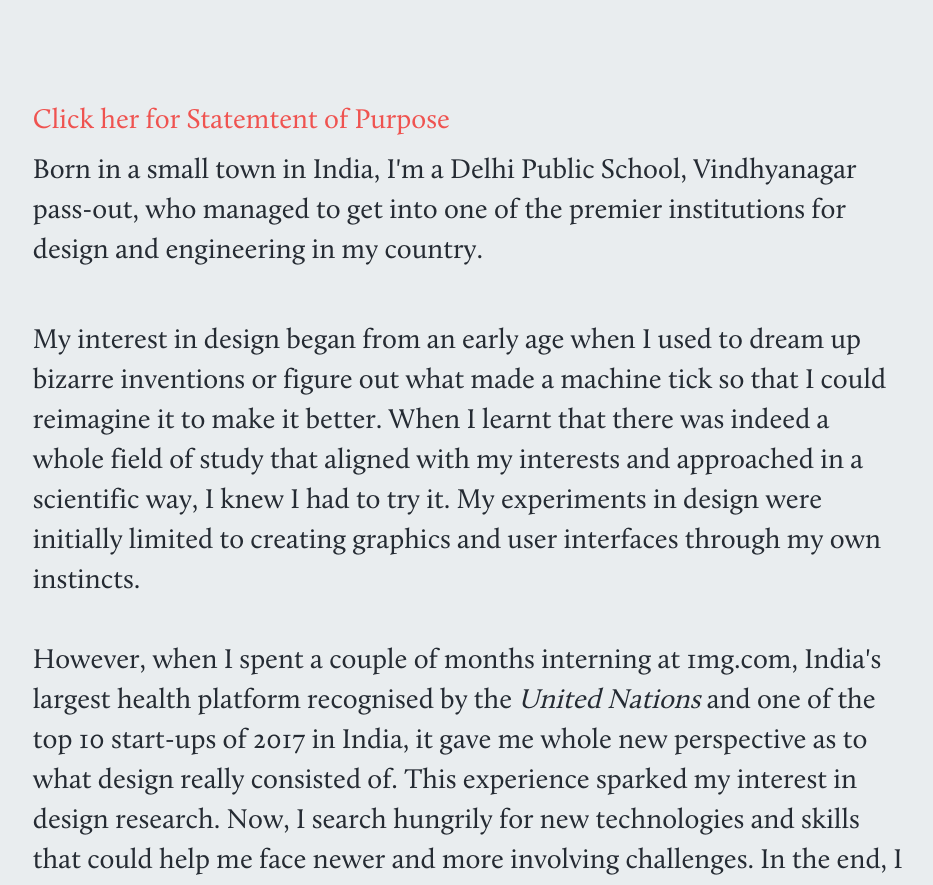
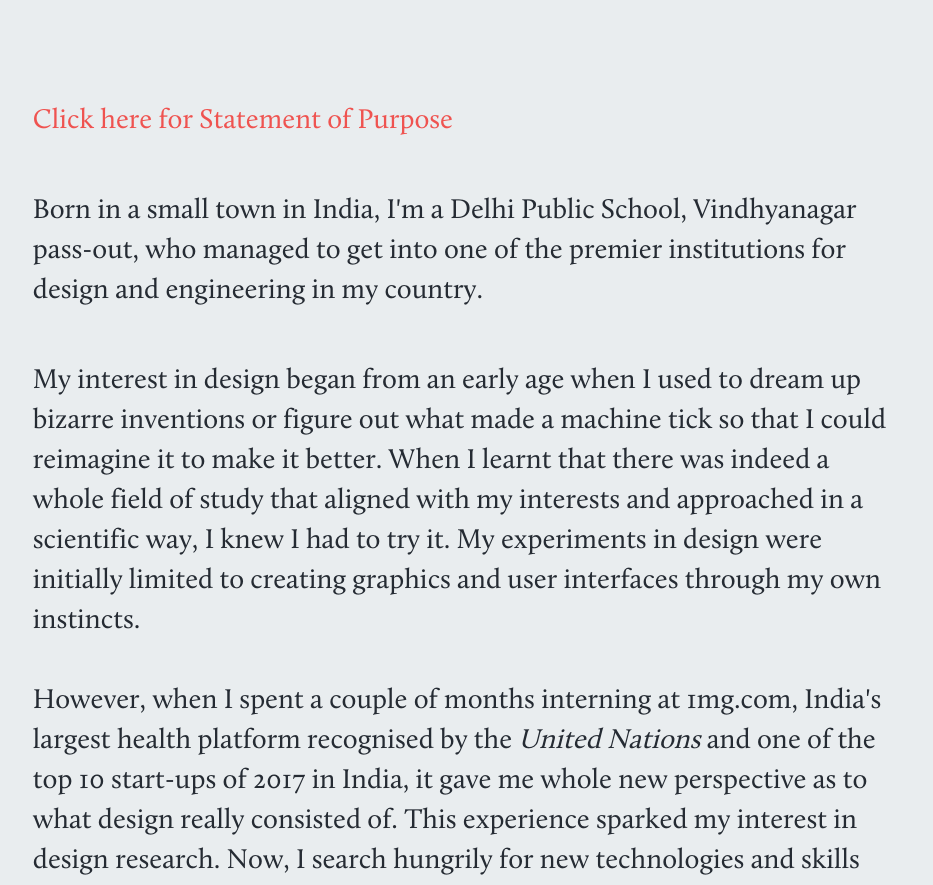
Before and after one commit to ashutoshdesign/ashutoshdesign.github.io, a plain HTML site: page about.html in a window 1280 px wide. Shown: the part 1179-2064 px from the top of the page, without its empty margins (172-1105 px from the left). Drawn offline with Linux system fonts and the light colour scheme.

Commit message:
Update about.html

```diff
--- a/about.html
+++ b/about.html
@@ -315,7 +315,7 @@
 
     <div class="row about-level-two">
      <div class="col-xs-12 level-two">
-         <p class="about-content"><a href="ashutoshdesign.github.io/SOP.pdf" class="project-link">Click her for Statemtent of Purpose</a></p>
+         <p class="about-content"><a href="ashutoshdesign.github.io/SOP.pdf" target="_blank" class="project-link">Click here for Statement of Purpose</a></p><br>
      <p class="about-content">Born in a small town in India, I'm a Delhi Public School, Vindhyanagar pass-out, who managed to get into one of the premier institutions for design and engineering in my country.<br><br>
      </p>
 
```
